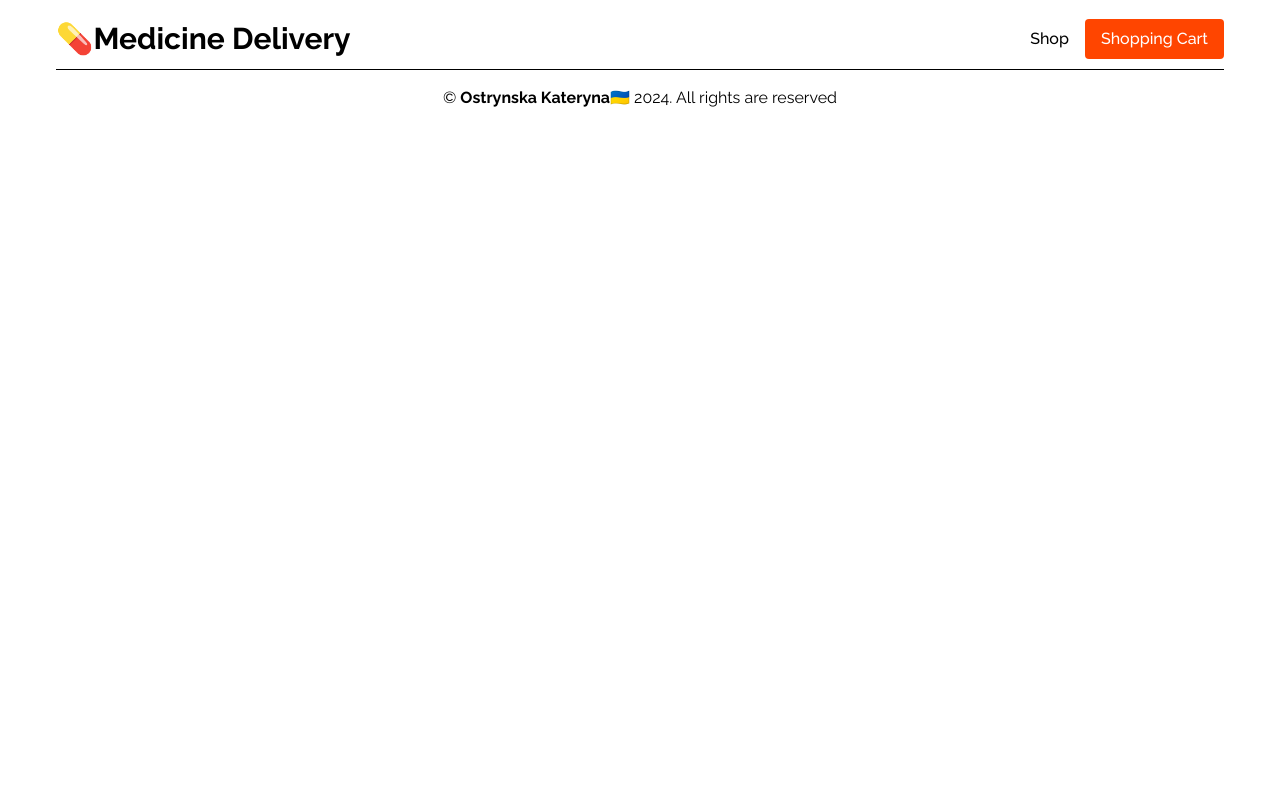
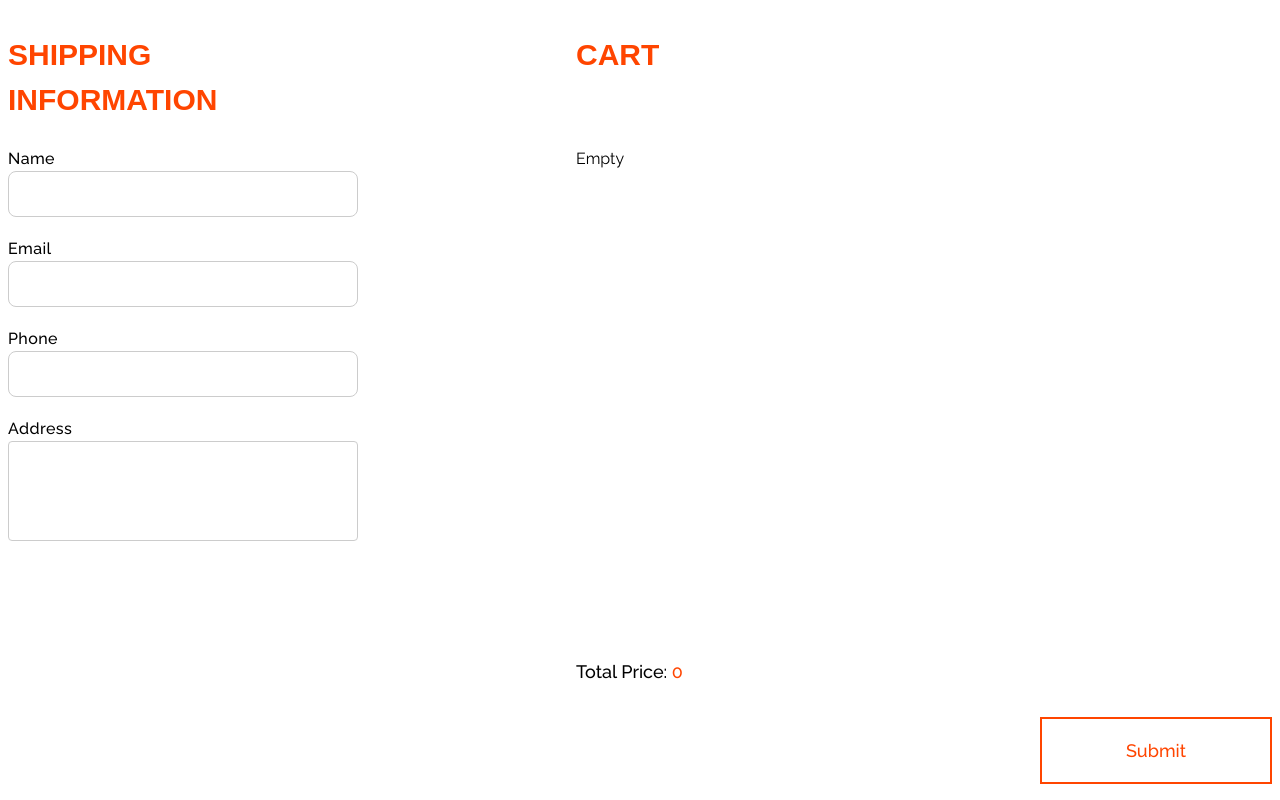
Before and after one commit to Ostrynska/medicine-delivery-app, a React (Create React App) app: page /cart in a window 1280 px wide. Built offline with nearby package versions, Linux system fonts and the light colour scheme; a web font is replaced by a local one.

Commit message:
Update Cart.jsx

```diff
--- a/src/pages/CartPage/Cart.jsx
+++ b/src/pages/CartPage/Cart.jsx
@@ -7,7 +7,6 @@ import { addToOrder } from '../../services/orders-api';
 import { clearCart } from '../../redux/cart/slice';
 
 import { CartWrapp, SubmitWrapp, Button } from './Cart.styled';
-import { SharedLayout } from '../../components/SharedLayout/SharedLayout';
 
 const Cart = () => {
  const dispatch = useDispatch();
@@ -53,7 +52,6 @@ const Cart = () => {
  };
 
  return (
-  <SharedLayout>
   <main>
    <h1 hidden>Shopping cart</h1>
    <section>
@@ -68,7 +66,6 @@ const Cart = () => {
     </SubmitWrapp>
    </section>
   </main>
-  </SharedLayout>
  );
 };
 
```
Lines whose indentation alone changed are shown as unchanged.
